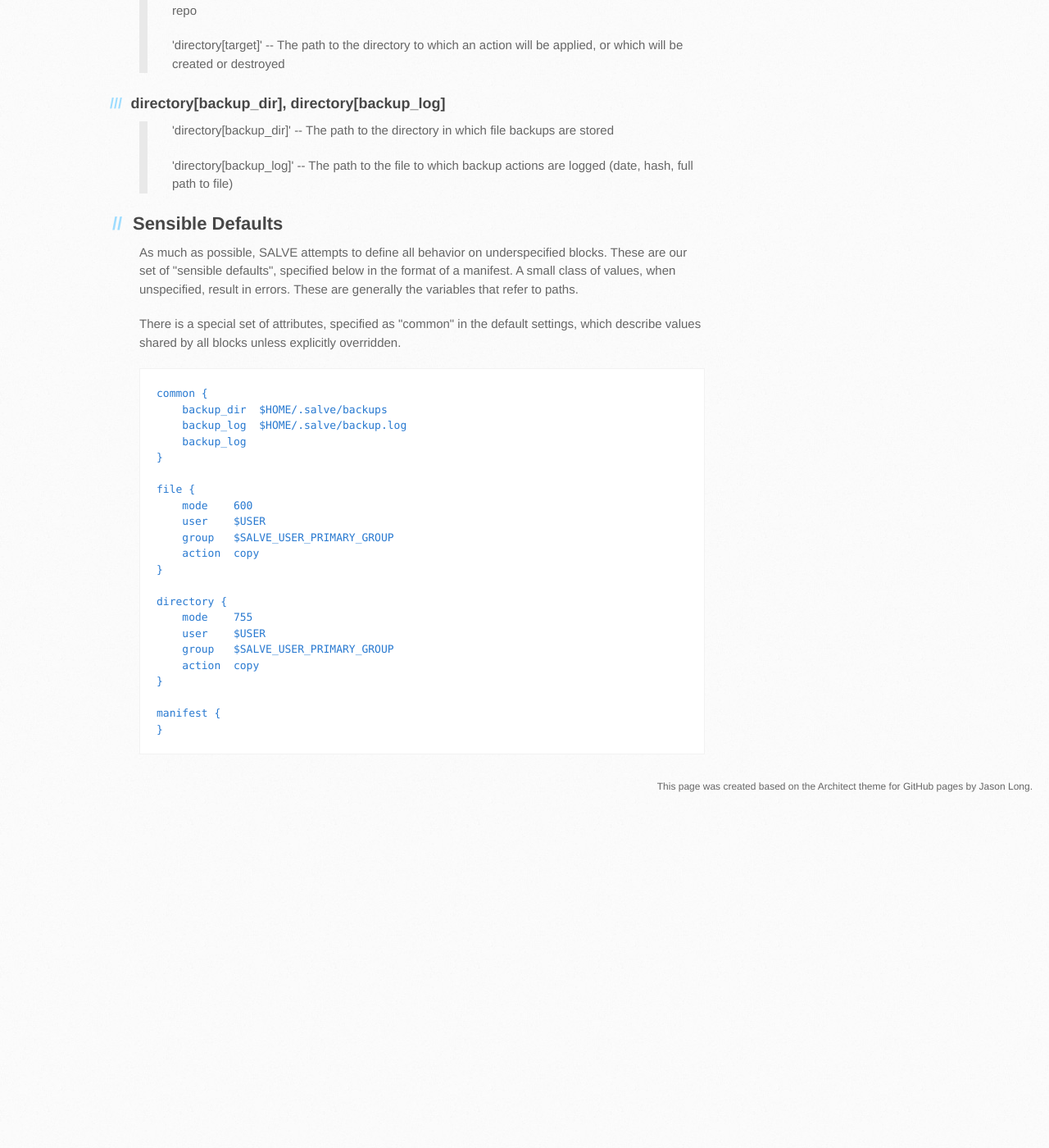
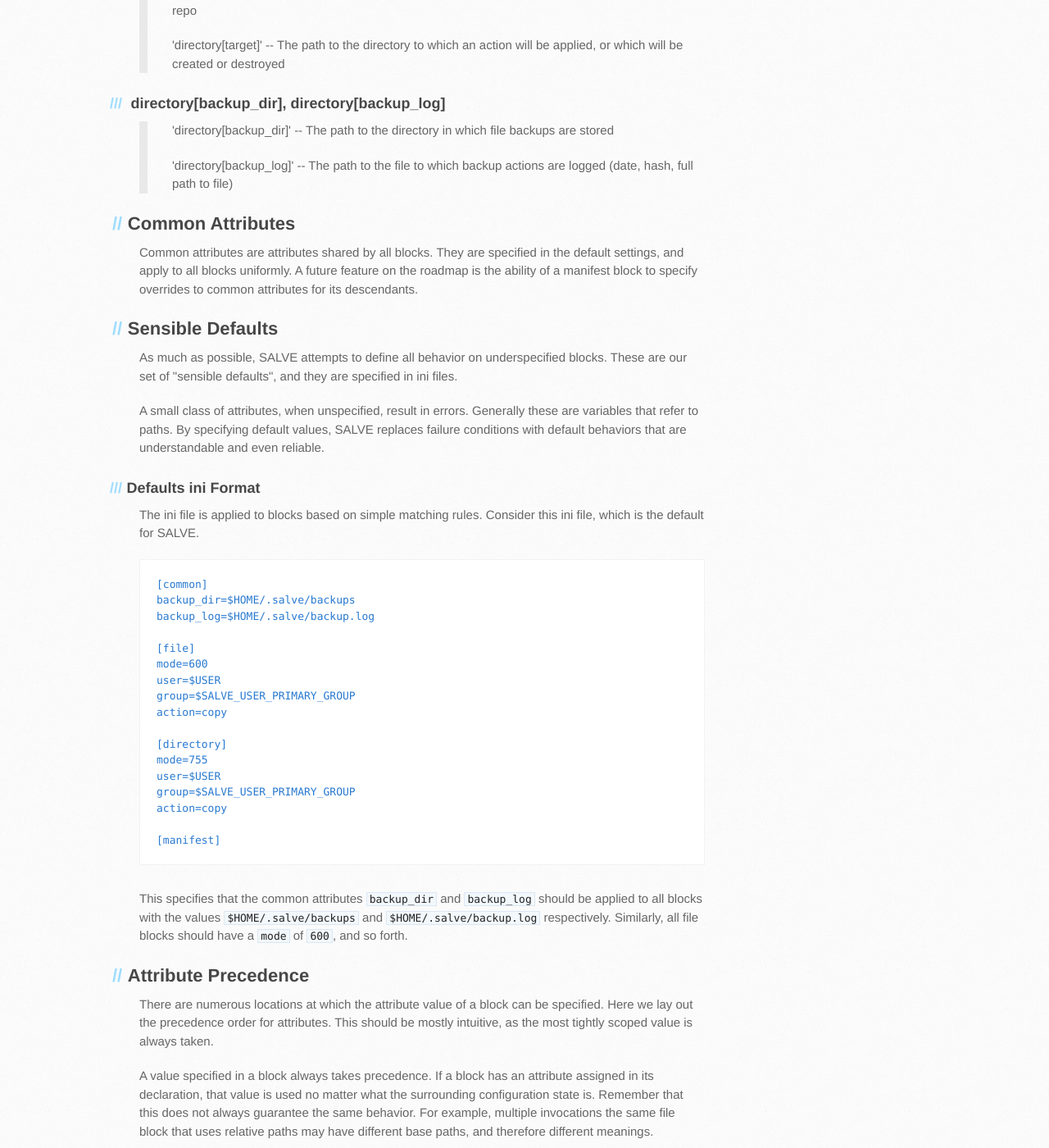
Before and after one commit to sirosen/salve.sirosen.net, a Jekyll site: the page built from lang.html, in a window 1280 px wide and 1400 px high, scrolled down 4572 px. Shown: the whole window at 82% size. Built offline with Jekyll 4.4.1, drawn with Linux system fonts in a browser that asks for light colours; some web fonts are replaced; before the commit the page ends 5550 px from its top, so only the background shows below that; some of the changed text lies outside the part shown.

Commit message:
Added lang.html section about defaults.
Now properly describes the use of ini files, attribute override
precedence order, and the use of ini overrides.

```diff
--- a/lang.html
+++ b/lang.html
@@ -250,36 +250,88 @@
 <p>'directory[backup_log]' -- The path to the file to which backup actions are logged (date, hash, full path to file)</p>
 </blockquote>
 
-<h2>
-<a name="sensible-defaults" class="anchor" href="#sensible-defaults"><span class="octicon octicon-link"></span></a>Sensible Defaults</h2>
+<h2><a name="common-attributes" class="anchor" href="#common-attributes"><span class="octicon octicon-link"></span></a>Common Attributes</h2>
+
+<p>Common attributes are attributes shared by all blocks.
+They are specified in the default settings, and apply to all blocks uniformly.
+A future feature on the roadmap is the ability of a manifest block to specify overrides to common attributes for its descendants.</p>
+
+
+<h2><a name="sensible-defaults" class="anchor" href="#sensible-defaults"><span class="octicon octicon-link"></span></a>Sensible Defaults</h2>
 
 <p>As much as possible, SALVE attempts to define all behavior on underspecified blocks.
-These are our set of "sensible defaults", specified below in the format of a manifest.
-A small class of values, when unspecified, result in errors.
-These are generally the variables that refer to paths.</p>
+These are our set of "sensible defaults", and they are specified in ini files.</p>
 
-<p>There is a special set of attributes, specified as "common" in the default settings, which describe values shared by all blocks unless explicitly overridden.</p>
+<p>A small class of attributes, when unspecified, result in errors.
+Generally these are variables that refer to paths.
+By specifying default values, SALVE replaces failure conditions with default behaviors that are understandable and even reliable.</p>
 
-<pre><code>common {
-    backup_dir  $HOME/.salve/backups
-    backup_log  $HOME/.salve/backup.log
-    backup_log
-}
+<h3><a name="defaults-ini" class="anchor" href="#defaults-ini"><span class="octicon octicon-link"></span></a>Defaults ini Format</h3>
 
-file {
-    mode    600
-    user    $USER
-    group   $SALVE_USER_PRIMARY_GROUP
-    action  copy
-}
+<p>The ini file is applied to blocks based on simple matching rules.
+Consider this ini file, which is the default for SALVE.</p>
 
-directory {
-    mode    755
-    user    $USER
-    group   $SALVE_USER_PRIMARY_GROUP
-    action  copy
-}
+<pre><code>[common]
+backup_dir=$HOME/.salve/backups
+backup_log=$HOME/.salve/backup.log
 
-manifest {
-}
+[file]
+mode=600
+user=$USER
+group=$SALVE_USER_PRIMARY_GROUP
+action=copy
+
+[directory]
+mode=755
+user=$USER
+group=$SALVE_USER_PRIMARY_GROUP
+action=copy
+
+[manifest]
 </code></pre>
+
+<p>This specifies that the common attributes <code>backup_dir</code> and <code>backup_log</code> should be applied to all blocks with the values <code>$HOME/.salve/backups</code> and <code>$HOME/.salve/backup.log</code> respectively.
+Similarly, all file blocks should have a <code>mode</code> of <code>600</code>, and so forth.</p>
+
+
+<h2><a name="attribute-precedence" class="anchor" href="#attribute-precedence"><span class="octicon octicon-link"></span></a>Attribute Precedence</h2>
+
+<p>There are numerous locations at which the attribute value of a block can be specified.
+Here we lay out the precedence order for attributes.
+This should be mostly intuitive, as the most tightly scoped value is always taken.</p>
+
+<p>A value specified in a block always takes precedence.
+If a block has an attribute assigned in its declaration, that value is used no matter what the surrounding configuration state is.
+Remember that this does not always guarantee the same behavior.
+For example, multiple invocations the same file block that uses relative paths may have different base paths, and therefore different meanings.</p>
+
+<p>Any ini file attributes specific to a block type take precedence over common attributes.
+That is, given the ini file below,</p>
+
+<pre><code>[common]
+a=1
+[file]
+a=2
+</code></pre>
+
+<p>All file blocks will have <code>a</code> set to <code>2</code> unless locally overridden.
+Only non-file blocks will see the common attribute value of <code>1</code>.</p>
+
+<p>The precedence of ini files is Command Line Specified, then <code>$HOME/.salverc</code>, and finally <code>$SALVE_ROOT/default_settings.ini</code>.
+If an ini file is given in the commandline, it takes precedence over all other files, and so forth.
+The <code>salverc</code> is therefore a good way of applying overrides that apply to a specific system.
+For example, I might maintain a default_settings.ini that looks something like this:</p>
+
+<pre><code>[file]
+user=sirosen
+group=sirosen
+</code></pre>
+
+<p>If there is a machine on which I am not the administrator, and my primary group on that machine is <code>developers</code>, then I might want to add a salverc with the following content:</p>
+
+<pre><code>[file]
+group=developers
+</code></pre>
+
+<p>All of my other attribute specifications in the default settings file are still used, but I have overridden the <code>file[group]</code> on the machine.
+In this way, overrides allow me to preserve my settings while maintaining system-specific configuration.</p>
```
